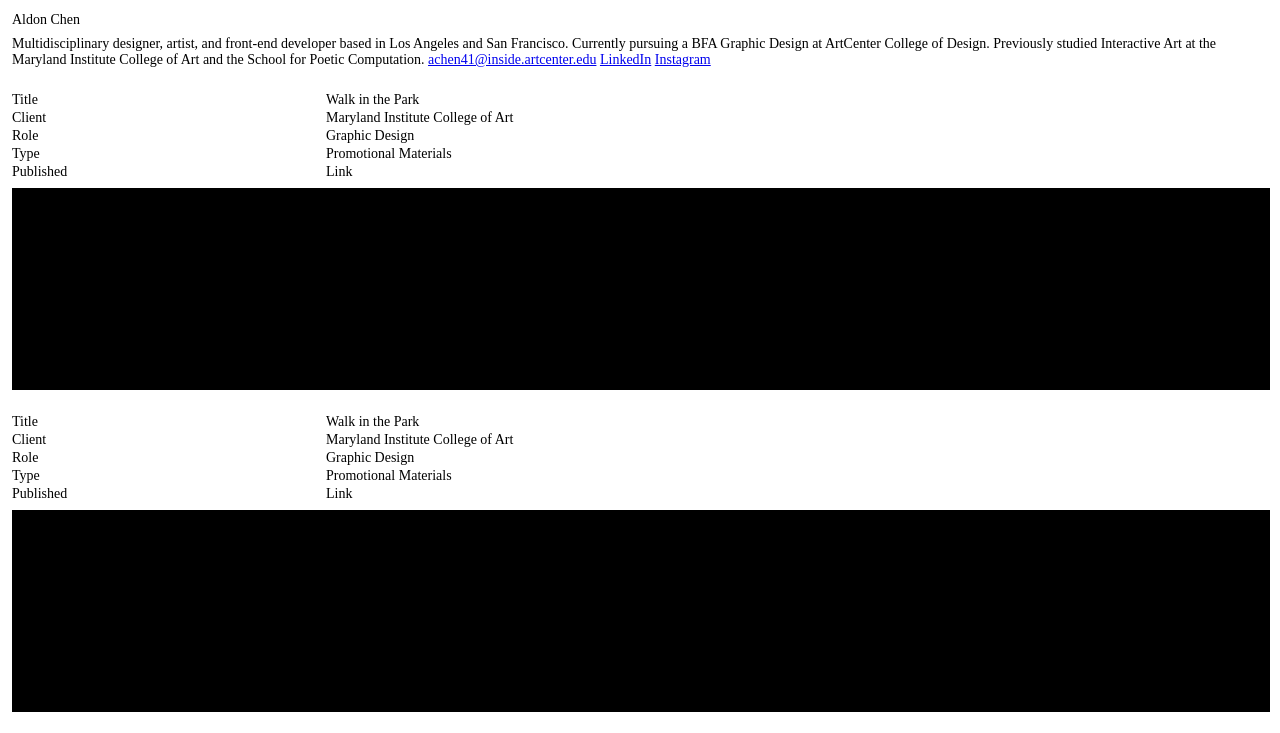
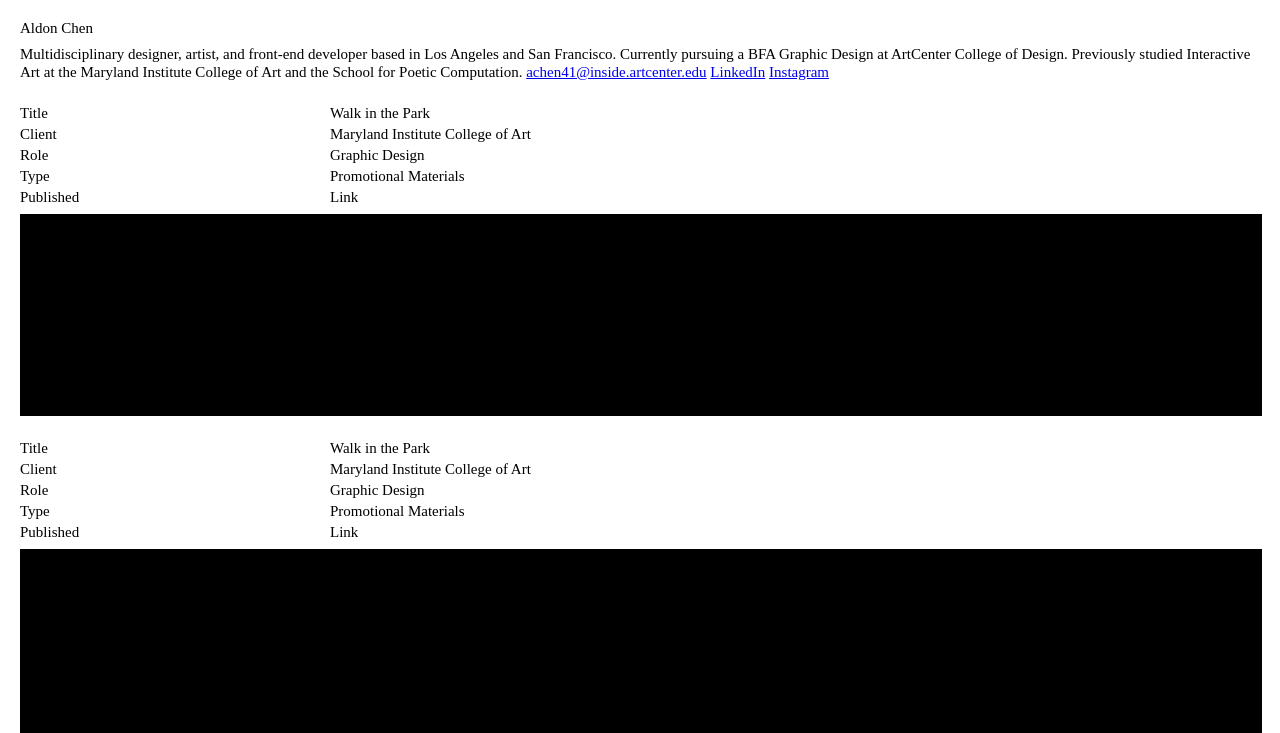
Before and after one commit to achen05/websitetesting, a plain HTML site: page index.html in a window 1280 px wide. Shown: the top 733 px of the page. Drawn offline with Linux system fonts and the light colour scheme.

Commit message:
Add files via upload

```diff
--- a/style.css
+++ b/style.css
@@ -1,11 +1,11 @@
 * {
   margin: 0px;
   padding: 0px;
-  font-size: 14px;
+  font-size: 15px;
 }
 
 .website-container {
-  margin: 12px;
+  margin: 20px;
 }
 
 .name {
@@ -15,6 +15,7 @@
 
 .introduction {
   margin-top: 8px;
+  line-height: 18px;
 }
 
 .project-container {
@@ -24,7 +25,7 @@
 
 .project-information-container {
   display: flex;
-  margin-top: 2px;
+  margin-top: 4px;
 }
 
 .project-information-type {
```
